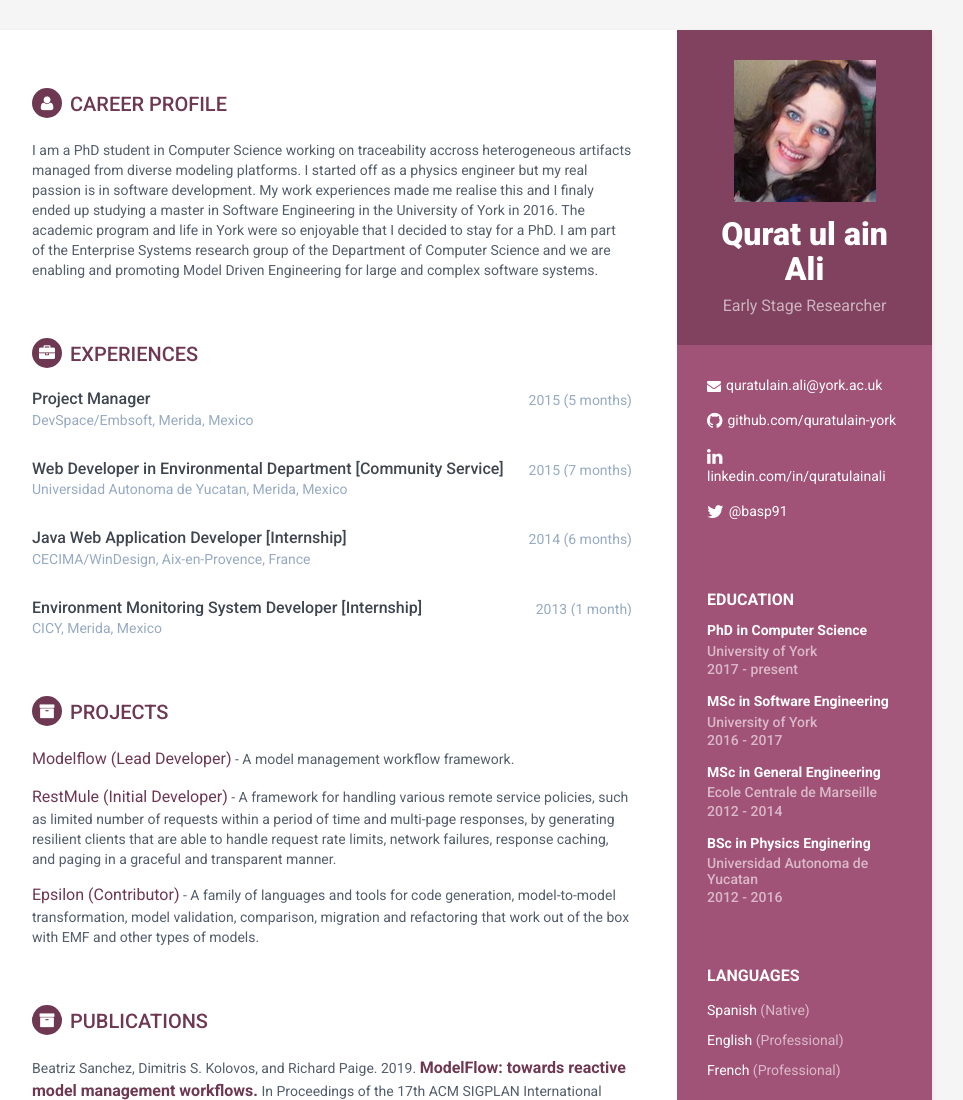
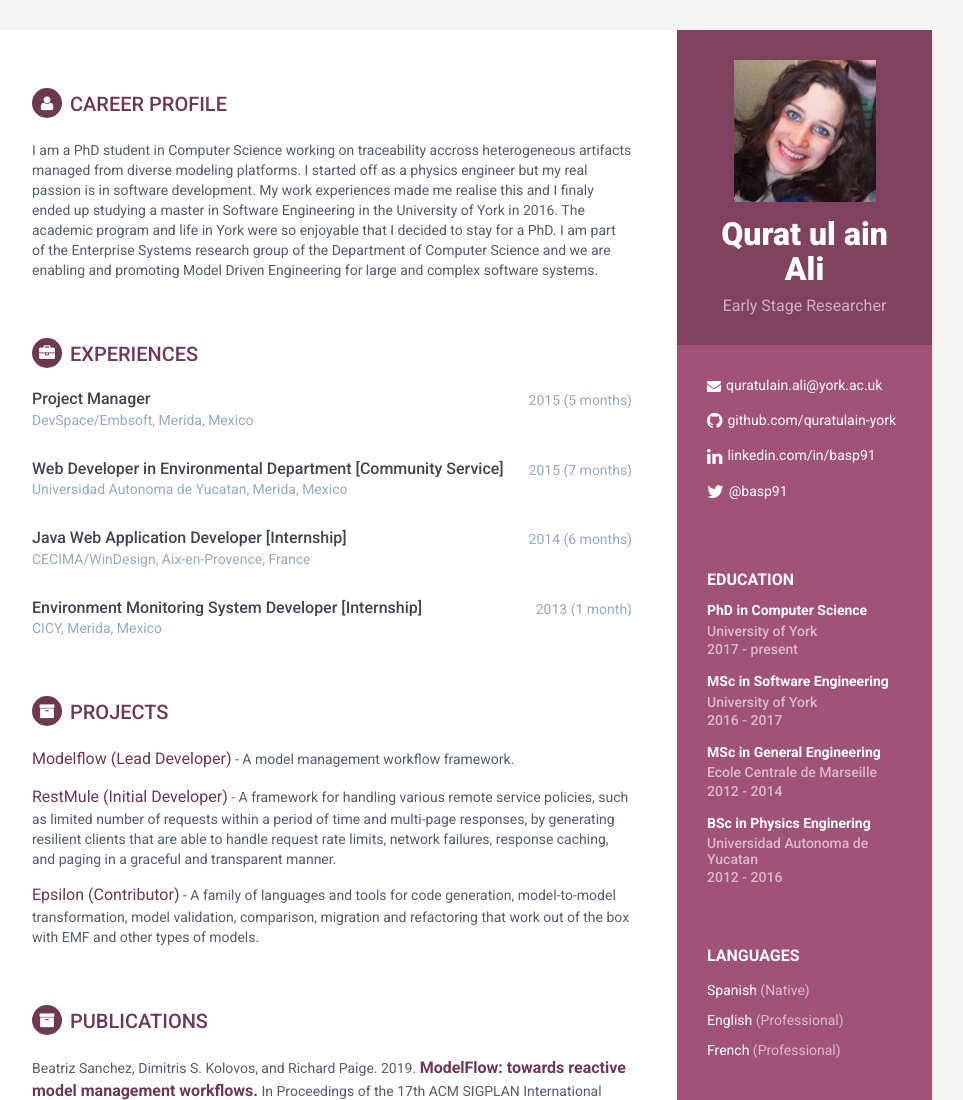
Before and after one commit to quratulain-ali/previous-website, a plain HTML site: page index.html in a window 1280 px wide. Shown: the top 1100 px of the page, without its empty margins (188-1151 px from the left). Drawn offline with Linux system fonts and the light colour scheme.

Commit message:
Update index.html

```diff
--- a/index.html
+++ b/index.html
@@ -39,7 +39,7 @@
                 <ul class="list-unstyled contact-list">
                     <li class="email"><i class="fa fa-envelope"></i><a href="mailto: quratulain.ali@york.ac.uk">quratulain.ali@york.ac.uk</a></li>
                     <li class="github"><i class="fa fa-github"></i><a href="http://github.com/quratulain-york" target="_blank">github.com/quratulain-york</a></li>
-                    <li class="linkedin"><i class="fa fa-linkedin"></i><a href="https://www.linkedin.com/in/qurat-ul-ain-ali-3a913588/" target="_blank">linkedin.com/in/quratulainali</a></li>
+                    <li class="linkedin"><i class="fa fa-linkedin"></i><a href="https://www.linkedin.com/in/qurat-ul-ain-ali-3a913588/" target="_blank">linkedin.com/in/basp91</a></li>
                     <!--<li class="website"><i class="fa fa-globe"></i><a href="https://medium.com/@basp91" target="_blank">medium.com/@basp91</a></li>-->
                     <li class="twitter"><i class="fa fa-twitter"></i><a href="https://twitter.com/basp91" target="_blank">@basp91</a></li>
                 </ul>
```
